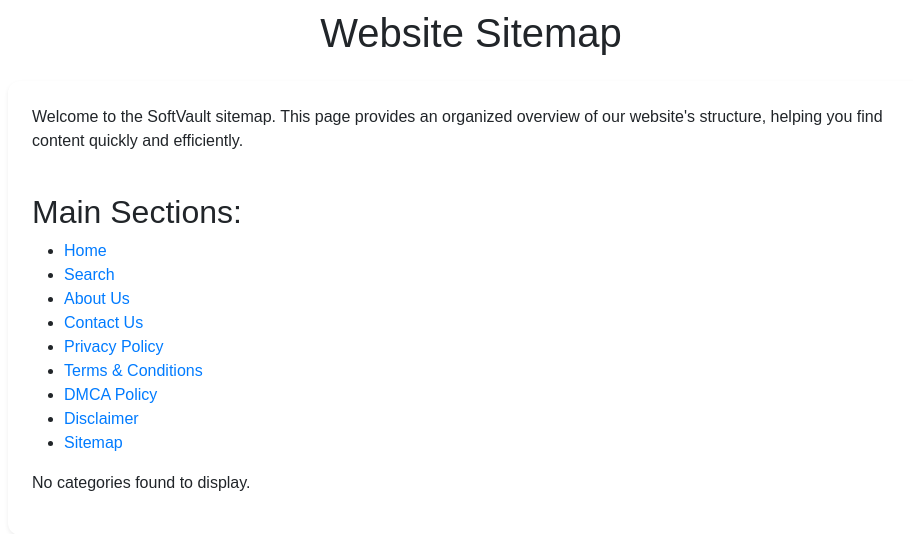
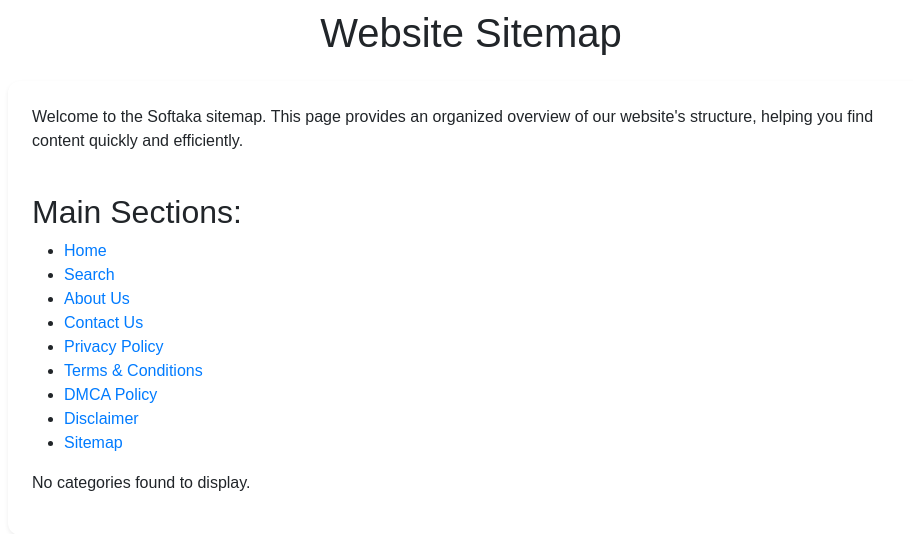
Before and after one commit to khairate89/softaka, a Django app: page /en/sitemap-page/ in a window 1280 px wide. Shown: the part 144-678 px from the top of the page, without its empty margins (169-1082 px from the left). Run offline with Django 5.2, Linux system fonts and the light colour scheme; data comes from the database, SQL or seed files in the repository; some libraries are stand-ins or nearby versions.

Commit message:
Update sitemap_page.html

```diff
--- a/software/templates/software/sitemap_page.html
+++ b/software/templates/software/sitemap_page.html
@@ -1,14 +1,14 @@
 {% extends 'base.html' %}
 {% load i18n %}
 
-{% block title %}{% trans "Sitemap" %} - SoftVault{% endblock %}
+{% block title %}{% trans "Sitemap" %} - Softaka{% endblock %}
 
 {% block content %}
     <div class="row justify-content-center">
         <div class="col-lg-10 col-md-12">
             <h1 class="mb-4 text-center">{% trans "Website Sitemap" %}</h1>
             <div class="card p-4 shadow-sm">
-                <p>{% trans "Welcome to the SoftVault sitemap. This page provides an organized overview of our website's structure, helping you find content quickly and efficiently." %}</p>
+                <p>{% trans "Welcome to the Softaka sitemap. This page provides an organized overview of our website's structure, helping you find content quickly and efficiently." %}</p>
 
                 <h2 class="mt-4">{% trans "Main Sections" %}:</h2>
                 <ul>
```
